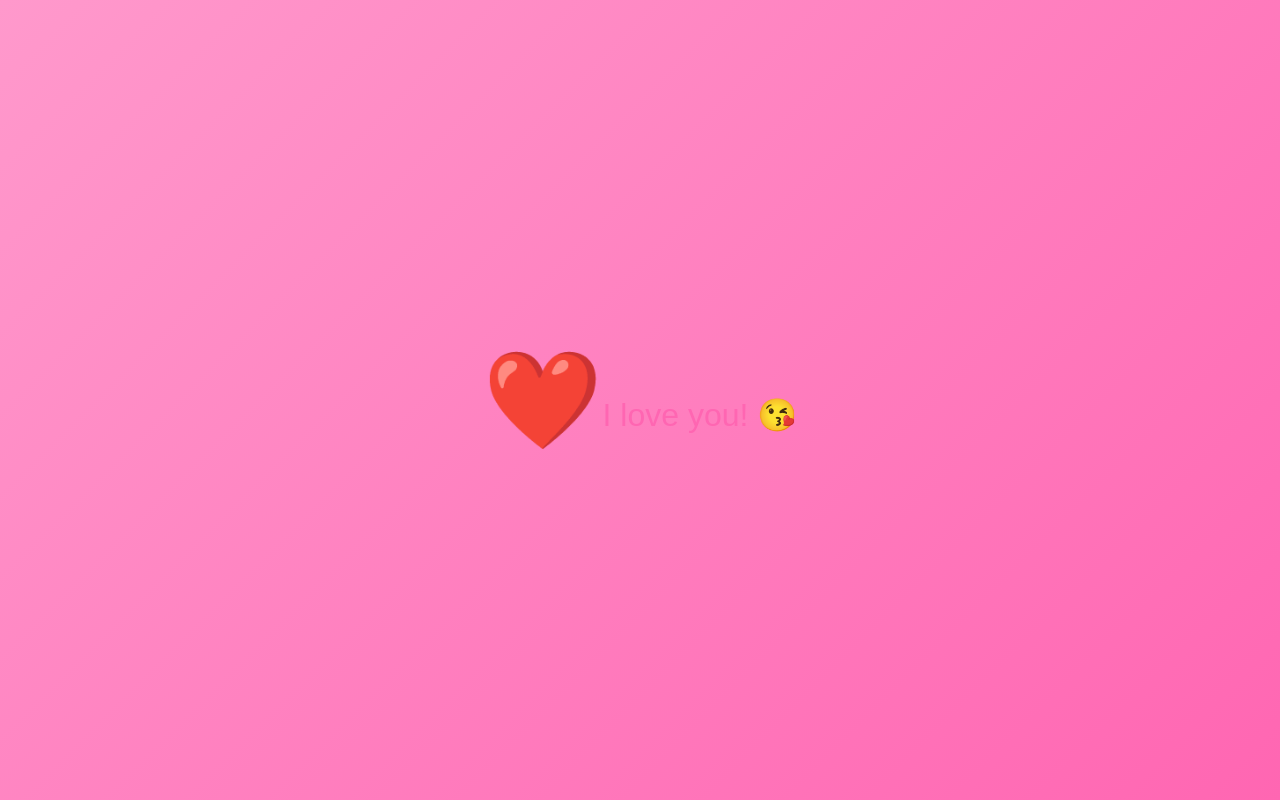
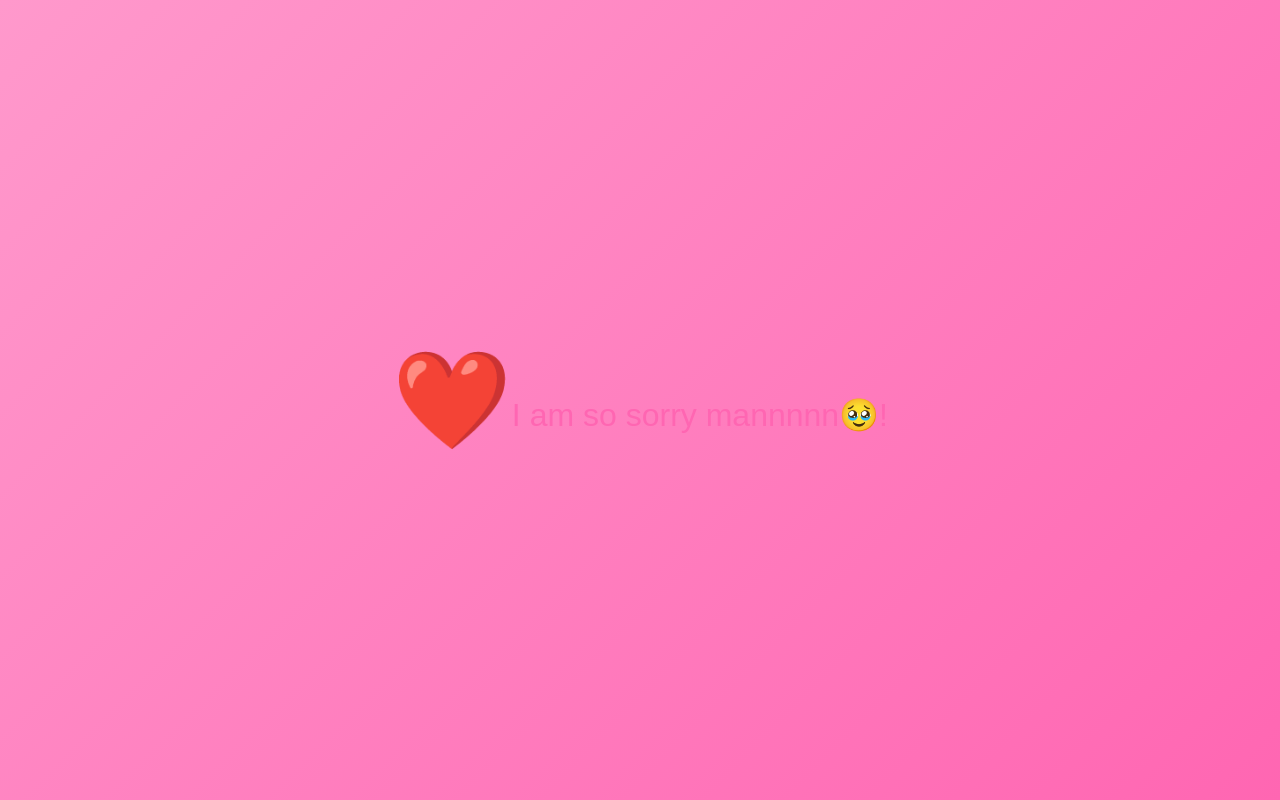
Before and after one commit to tanish021-ku/tanish, a plain HTML site: page love-page.html in a window 1280 px wide. Drawn offline with Linux system fonts and the light colour scheme.

Commit message:
Add files via upload

```diff
--- a/love-page.html
+++ b/love-page.html
@@ -12,7 +12,7 @@
         <div class="repaired-heart" style="display: none;">❤️</div>
     </div>
     <div class="message-container" style="display: none;">
-        <p class="love-message">I love you! 😘</p>
+        <p class="love-message">I am so sorry mannnnn🥹! </p>
     </div>
 
     <script src="love-script.js"></script>
```
Also changed, not shown: index.html (+1 -1 lines).
